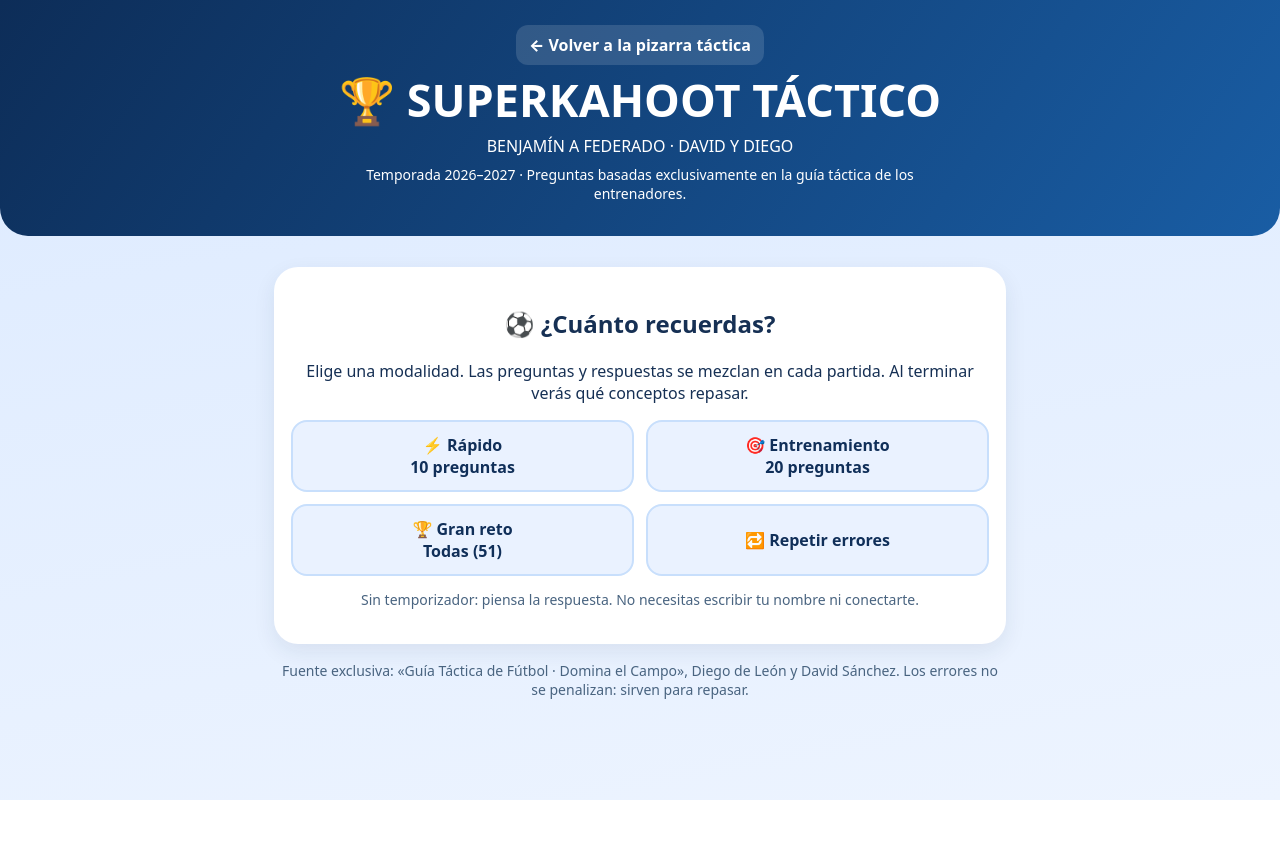
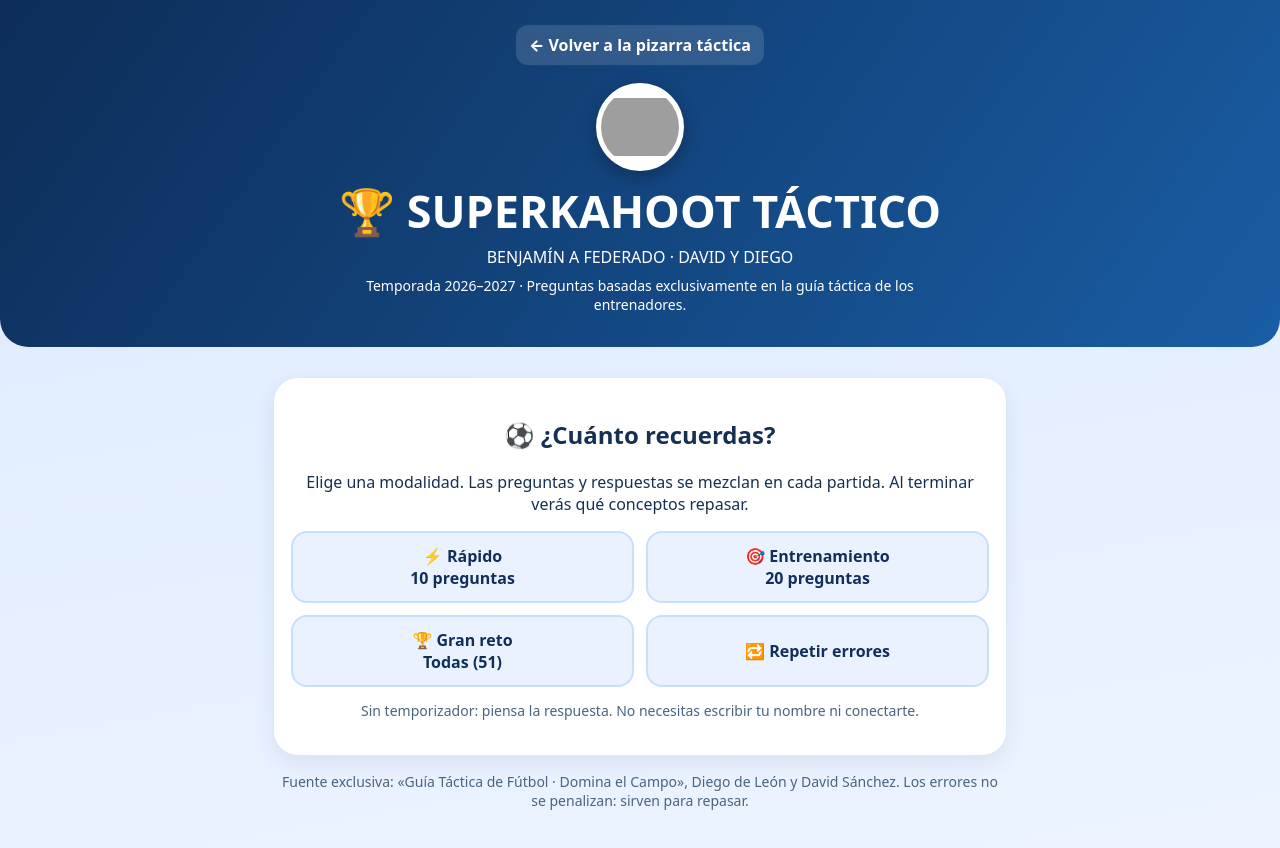
Before and after one commit to Ragacor/academia-tactica-futbol, a plain HTML site: page kahoot.html in a window 1280 px wide. Before the commit the page ends 800 px from the top, so only its background shows below. Drawn offline with Linux system fonts and the light colour scheme; grey boxes are pictures that could not be loaded.

Commit message:
Añadir escudo CEU al SuperKahoot táctico

```diff
--- a/kahoot.html
+++ b/kahoot.html
@@ -16,7 +16,7 @@ button{font:inherit;cursor:pointer;border:0;border-radius:16px;min-height:58px;p
 .review{padding:14px 0;border-top:1px solid #d7e2f4}.review strong{display:block;margin:5px 0}.sub{color:#496480;font-size:14px}
 @media(max-width:470px){.answers{grid-template-columns:1fr}.answer{min-height:68px}.card{padding:18px 14px}.mode{grid-template-columns:1fr}}
 </style></head><body>
-<header><a class="back" href="./">← Volver a la pizarra táctica</a><h1>🏆 SUPERKAHOOT TÁCTICO</h1><div>BENJAMÍN A FEDERADO · DAVID Y DIEGO</div><p>Temporada 2026–2027 · Preguntas basadas exclusivamente en la guía táctica de los entrenadores.</p></header>
+<header><a class="back" href="./">← Volver a la pizarra táctica</a><div style="margin:18px auto 4px"><img src="https://www.micole.net/imagenes/colegio/logo/9936/ceu-san-pablo-sevilla_512.png" alt="Escudo del Colegio CEU San Pablo Sevilla" width="100" height="100" loading="eager" referrerpolicy="no-referrer" style="width:88px;height:88px;object-fit:contain;background:white;padding:5px;border-radius:50%;box-shadow:0 6px 18px #0004" onerror="this.style.display='none'"></div><h1>🏆 SUPERKAHOOT TÁCTICO</h1><div>BENJAMÍN A FEDERADO · DAVID Y DIEGO</div><p>Temporada 2026–2027 · Preguntas basadas exclusivamente en la guía táctica de los entrenadores.</p></header>
 <main>
 <section id="home" class="card center"><h2>⚽ ¿Cuánto recuerdas?</h2><p>Elige una modalidad. Las preguntas y respuestas se mezclan en cada partida. Al terminar verás qué conceptos repasar.</p><div class="mode"><button data-mode="10">⚡ Rápido<br>10 preguntas</button><button data-mode="20">🎯 Entrenamiento<br>20 preguntas</button><button data-mode="all">🏆 Gran reto<br>Todas (51)</button><button data-mode="mistakes" id="retry" disabled>🔁 Repetir errores</button></div><p class="sub">Sin temporizador: piensa la respuesta. No necesitas escribir tu nombre ni conectarte.</p></section>
 <section id="playing" class="card hidden"><div class="meta"><span id="position"></span><span id="score"></span></div><div class="progress"><div id="bar" class="bar"></div></div><p id="concept" class="chip"></p><h2 id="question"></h2><div id="answers" class="answers"></div><div id="feedback" class="feedback hidden" role="status"></div><button id="next" class="primary hidden">Siguiente →</button></section>
```
